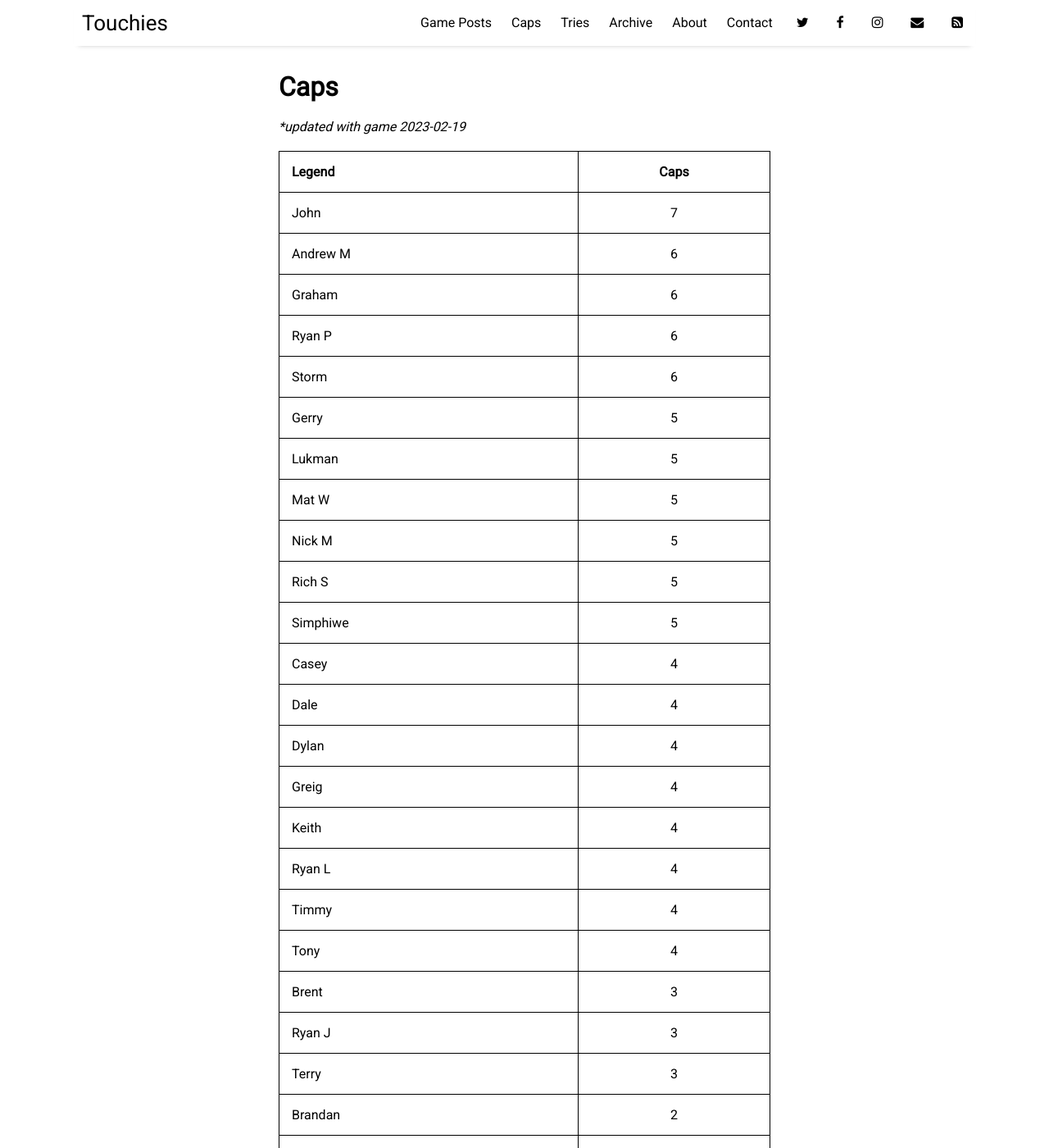
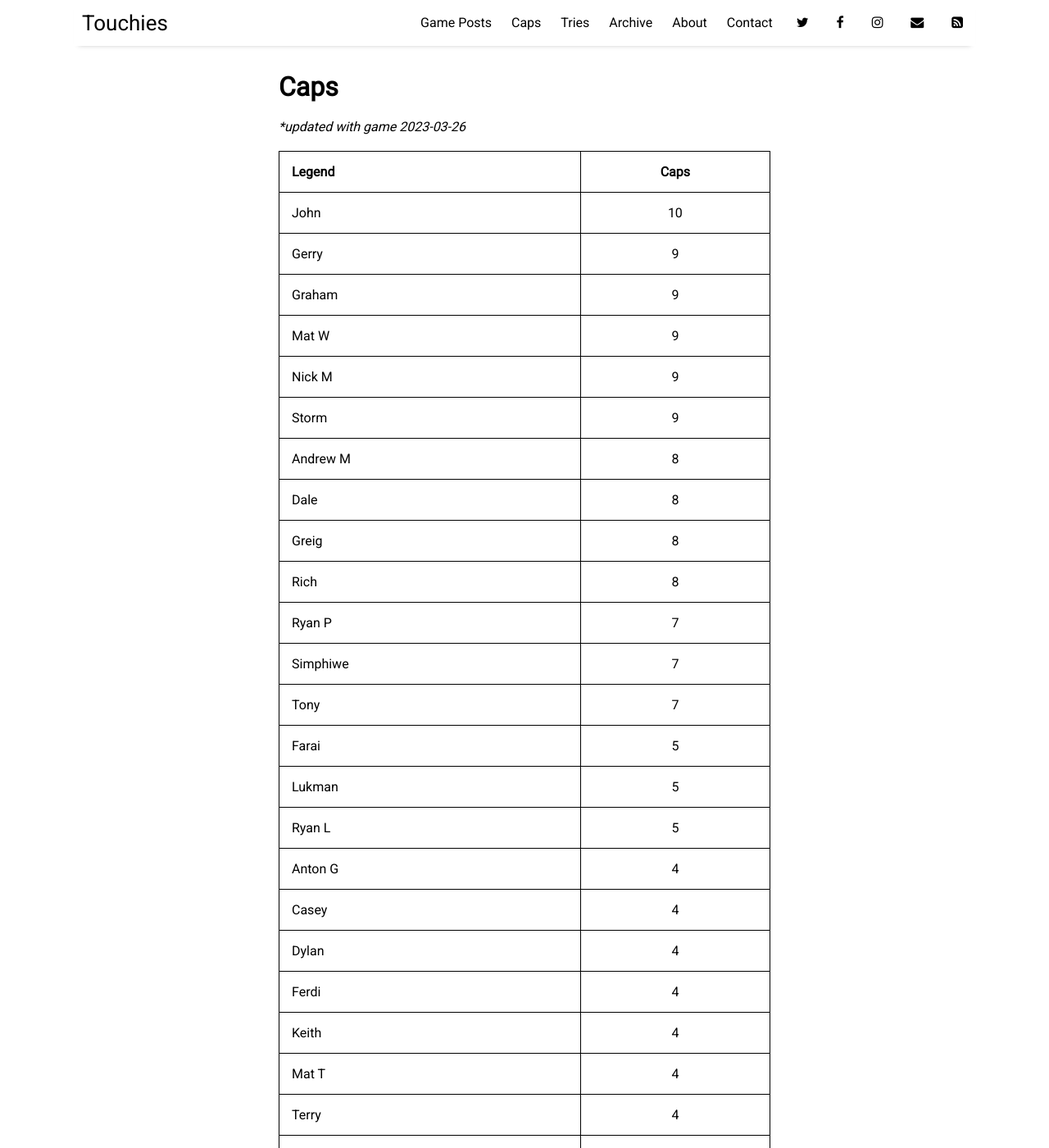
Before and after one commit to sundayrugby/sundayrugby.github.io, a Jekyll site: the page built from pages/caps.md, in a window 1280 px wide and 1400 px high. Shown: the whole window at 82% size. Built offline with Jekyll 4.4.1, drawn with Linux system fonts in a browser that asks for light colours; nearby versions of some CDN libraries; some of the changed text lies outside the part shown.

Commit message:
Update caps.md

```diff
--- a/pages/caps.md
+++ b/pages/caps.md
@@ -4,57 +4,65 @@ title: Caps
 permalink: /caps
 ---
 
-**updated with game 2023-02-19*
+**updated with game 2023-03-26*
 
 
 Legend               | Caps
 --------------------- | :------------------:
-John|7
-Andrew M|6
-Graham|6
-Ryan P|6
-Storm|6
-Gerry|5
+John|10
+Gerry|9
+Graham|9
+Mat W|9
+Nick M|9
+Storm|9
+Andrew M|8
+Dale|8
+Greig|8
+Rich|8
+Ryan P|7
+Simphiwe|7
+Tony|7
+Farai|5
 Lukman|5
-Mat W|5
-Nick M|5
-Rich S|5
-Simphiwe|5
+Ryan L|5
+Anton G|4
 Casey|4
-Dale|4
 Dylan|4
-Greig|4
+Ferdi|4
 Keith|4
-Ryan L|4
+Mat T|4
+Terry|4
 Timmy|4
-Tony|4
+Banny|3
+Brandan|3
 Brent|3
+Mike L|3
 Ryan J|3
-Terry|3
-Brandan|2
+Tristian|3
 David|2
-Ferdi|2
+Dino|2
 JJ|2
+Micheal T|2
 Saul|2
+Shaka|2
 TK|2
-Tristian|2
-Anton G|1
+Ant|1
 Anton K|1
+Anton V|1
 Andrew S|1
-Banny|1
 Blano|1
 Chris V|1
 Chad|1
-Dino|1
+Donovan|1
 Evan|1
-Firai|1
+Ferdi's son|1
 Gareth B|1
+Grant R|1
 Ian|1
 Jason|1
+Jeremy|1
 Matt S|1
-Mat T|1
 Micheal M|1
-Mike L|1
 Rolf|1
 Ryan S|1
 Scotty|1
```
